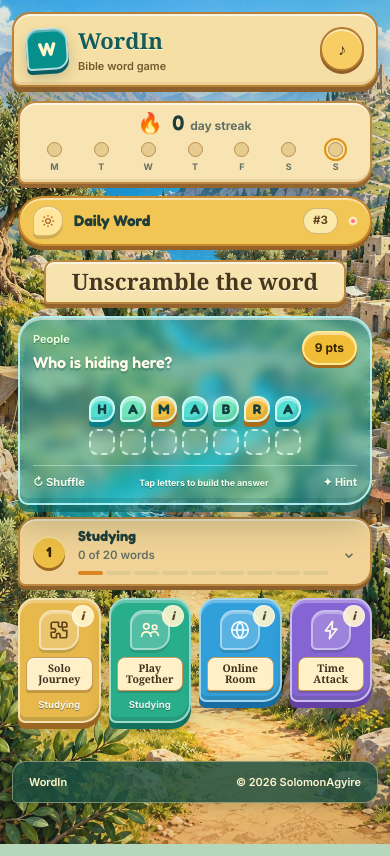
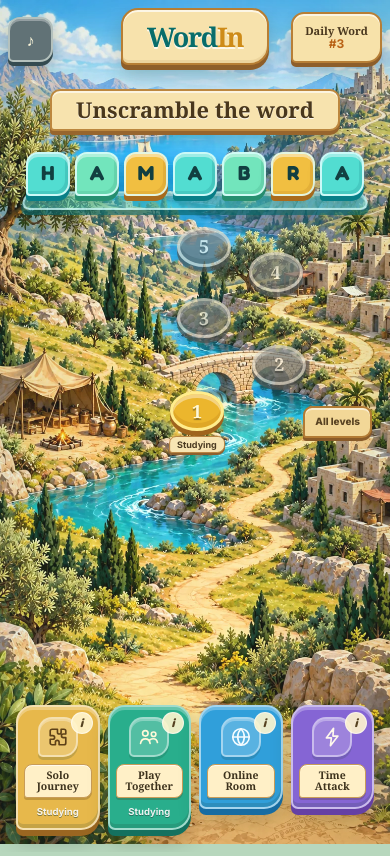
Before and after one commit to SolomonAgyire/FamGame, a Next.js app in the folder game/: page / in a window 390 px wide. Built offline with nearby package versions, Linux system fonts and the light colour scheme.

Commit message:
Match the home screen to the phone game concept

```diff
--- a/game/app/globals.css
+++ b/game/app/globals.css
@@ -1281,3 +1281,138 @@ footer {
 @media (prefers-reduced-motion: reduce) {
   .journey-world { background-attachment: scroll; }
 }
+
+/* ============================================================
+   Phone home screen — the world itself is the layout. There is
+   no dashboard card around the sample scramble: title, cubes,
+   level stones and mode buttons sit directly in the landscape.
+   ============================================================ */
+.app {
+  width: 100%; max-width: 520px; margin: 0 auto;
+  box-shadow: 0 0 45px rgba(13, 45, 35, .28);
+}
+.journey-world {
+  inset: 0 auto 0 50%; width: min(100vw, 520px); height: 100svh;
+  transform: translateX(-50%); background-position: center center;
+}
+
+.home-header {
+  position: relative; display: block; width: calc(100% - 16px); height: 76px;
+  max-width: 500px; margin: 8px auto 2px; padding: 0;
+  border: 0; border-radius: 0; background: transparent; box-shadow: none;
+  backdrop-filter: none; -webkit-backdrop-filter: none;
+}
+.home-header .header-actions { position: absolute; z-index: 2; left: 0; top: 9px; }
+.home-header .icon-button {
+  width: 45px; height: 45px; border-color: #b4c1bd; border-radius: 12px 12px 13px 5px;
+  background: #617276; color: #fff9dc; box-shadow: inset 0 2px 0 rgba(255,255,255,.32), 0 4px 0 #354b50, 0 8px 14px rgba(31,48,42,.24);
+}
+.home-brand {
+  position: absolute; z-index: 1; left: 50%; top: 0; width: 164px; min-height: 62px;
+  justify-content: center; padding: 7px 14px; transform: translateX(-50%);
+  border: 2px solid #b77e34; border-radius: 17px 17px 19px 7px;
+  background: #f7e2ac;
+  box-shadow: inset 0 2px 0 rgba(255,255,255,.7), inset 0 -3px 0 rgba(139,86,25,.1), 0 5px 0 #8e5e29, 0 11px 20px rgba(57,50,24,.22);
+}
+.home-brand strong {
+  font-size: 30px; line-height: 1; color: #086d6b; letter-spacing: -.05em;
+  text-shadow: 0 2px 0 rgba(255,255,255,.75);
+}
+.home-brand strong span { color: #ce8b18; }
+.home-daily-button {
+  position: absolute; z-index: 2; top: 4px; right: 0; display: flex; width: 98px; height: 54px;
+  flex-direction: column; align-items: center; justify-content: center; gap: 2px;
+  border: 2px solid #b77f37; border-radius: 13px 13px 15px 5px;
+  background: #f7e2aa; color: #49371e;
+  box-shadow: inset 0 2px 0 rgba(255,255,255,.68), 0 4px 0 #8d5e2b, 0 9px 16px rgba(56,48,24,.2);
+}
+.home-daily-button span { font-family: Georgia, 'Times New Roman', serif; font-size: 12px; font-weight: 700; line-height: 1; }
+.home-daily-button strong { color: #b96216; font-size: 12px; line-height: 1; }
+.home-daily-button:active { translate: 0 4px; box-shadow: inset 0 2px 0 rgba(255,255,255,.6); }
+
+.home-shell { min-height: calc(100svh - 86px); }
+.home-grid {
+  width: 100%; min-height: calc(100svh - 86px); max-width: 500px;
+  padding: 9px 16px max(14px, env(safe-area-inset-bottom)); gap: 12px;
+}
+.home-grid .hero-title {
+  margin: 0 auto; padding: 7px 24px; font-size: clamp(20px, 5.6vw, 25px);
+}
+
+.home-scramble {
+  position: relative; width: 100%; padding: 9px 0 19px; isolation: isolate;
+}
+.home-scramble::after {
+  content: ""; position: absolute; z-index: -1; left: 2%; right: 2%; bottom: 5px; height: 19px;
+  border: 2px solid rgba(213,255,255,.78); border-radius: 9px;
+  background: rgba(69, 218, 219, .52);
+  box-shadow: inset 0 3px 0 rgba(255,255,255,.38), 0 5px 0 rgba(7,103,108,.65), 0 10px 17px rgba(26,66,54,.2);
+  transform: perspective(120px) rotateX(12deg);
+}
+.home-scramble .tile-row { margin: 0; gap: 5px; align-items: flex-end; }
+.home-scramble .letter-tile {
+  width: clamp(38px, 11.3vw, 49px); font-size: clamp(18px, 5.2vw, 23px);
+}
+
+.ground-level-path {
+  position: relative; width: 100%; height: clamp(190px, 25svh, 225px); flex: none;
+}
+.ground-level-node {
+  position: absolute; display: grid; width: 58px; height: 43px; place-items: center;
+  border: 3px solid #ddd8c9; border-radius: 50%; padding: 0;
+  background: #777b78; color: #fffbed;
+  box-shadow: inset 0 4px 0 rgba(255,255,255,.28), inset 0 -5px 0 rgba(51,55,52,.28), 0 5px 0 #4d514e, 0 10px 15px rgba(36,51,40,.24);
+  font-family: Georgia, 'Times New Roman', serif; font-size: 20px; font-weight: 700;
+  text-shadow: 0 2px 1px rgba(38,42,39,.48);
+}
+.ground-level-node:disabled { cursor: default; opacity: .72; }
+.ground-level-node:not(:disabled):active { translate: 0 4px; box-shadow: inset 0 3px 0 rgba(255,255,255,.22), 0 1px 0 #4d514e; }
+.ground-level-node.selected {
+  border-color: #ffec8c; background: #ecb62d; color: #fff9d9;
+  box-shadow: inset 0 4px 0 rgba(255,255,255,.4), inset 0 -5px 0 rgba(153,86,11,.16), 0 5px 0 #9f641d, 0 0 18px rgba(255,212,54,.65);
+}
+.ground-level-node.cleared:not(.selected) { border-color: #c9efcd; background: #3ca779; box-shadow: inset 0 4px 0 rgba(255,255,255,.26), 0 5px 0 #226d50; }
+.ground-level-node small {
+  position: absolute; top: 45px; left: 50%; width: max-content; max-width: 100px; translate: -50% 0;
+  border: 1px solid #b88442; border-radius: 7px 7px 8px 3px; padding: 3px 7px;
+  background: #f7e5b3; color: #4b3b22; box-shadow: 0 2px 0 #8f612f;
+  font-family: var(--font-body); font-size: 9px; line-height: 1; text-shadow: none;
+}
+.ground-level-0 { left: 43%; bottom: 3%; }
+.ground-level-1 { left: 66%; bottom: 25%; }
+.ground-level-2 { left: 45%; bottom: 47%; }
+.ground-level-3 { left: 65%; bottom: 69%; }
+.ground-level-4 { left: 45%; top: 0; }
+.ground-level-more {
+  position: absolute; right: 2px; bottom: 0; min-height: 32px; padding: 0 10px;
+  border: 2px solid #b27b35; border-radius: 9px 9px 10px 3px;
+  background: #f2d797; color: #594322; box-shadow: inset 0 2px 0 rgba(255,255,255,.55), 0 3px 0 #895b29;
+  font-size: 10px; font-weight: 800;
+}
+.ground-level-more:active { translate: 0 3px; box-shadow: inset 0 2px 0 rgba(255,255,255,.5); }
+
+.home-grid .mode-grid { width: 100%; margin-top: auto; }
+
+@media (min-width: 521px) {
+  body { background: #19483b; }
+  .app { border-inline: 1px solid rgba(246,225,169,.2); }
+}
+
+@media (max-width: 390px) {
+  .home-header { height: 70px; }
+  .home-brand { width: 148px; min-height: 57px; }
+  .home-brand strong { font-size: 27px; }
+  .home-daily-button { width: 91px; height: 51px; }
+  .home-daily-button span { font-size: 11px; }
+  .home-shell, .home-grid { min-height: calc(100svh - 80px); }
+  .ground-level-node { width: 54px; height: 40px; font-size: 18px; }
+  .ground-level-node small { top: 42px; }
+}
+
+@media (max-width: 350px) {
+  .home-brand { width: 130px; }
+  .home-brand strong { font-size: 24px; }
+  .home-daily-button { width: 82px; }
+  .home-daily-button span { font-size: 10px; }
+  .ground-level-path { height: 180px; }
+}
--- a/game/components/GatherWordApp.tsx
+++ b/game/components/GatherWordApp.tsx
@@ -4,7 +4,6 @@ import { useCallback, useEffect, useMemo, useRef, useState, useSyncExternalStore
 import { advanceMatch, buildLevelQueue, createFreshRecipe, eligibleWords, getEntryById, getPuzzleEntry, nextPlayableLevelAbove, normalizeAnswer, playableLevelFrom, unplayableReason } from '@/lib/game-engine';
 import { duckMusic, playCorrect, playTap, playWrong, startMusic, stopMusic } from '@/lib/audio';
 import { showToast, subscribeToasts, type Toast } from '@/lib/toast';
-import { InstallPrompt } from '@/components/InstallPrompt';
 import type { Category, GameSettings, Level, MatchRecipe, PlayMode, PuzzleRecipe, RoomSettings, Team } from '@/lib/types';
 import { LEVEL_NAMES } from '@/lib/types';
 import { applyLetterHint, HINT_LABELS, hintsFor, type HintKind } from '@/lib/hints';
@@ -17,7 +16,7 @@ import { LevelBar } from '@/components/LevelBar';
 import { DifficultyBar, roomDifficultyLabel } from '@/components/DifficultyBar';
 import { Standings } from '@/components/Standings';
 import { shuffledOrder, TileBoard } from '@/components/TileBoard';
-import { DailyWord, StreakHeader, useHydrated } from '@/components/DailyWord';
+import { DailyWord, useHydrated } from '@/components/DailyWord';
 import { dailyPuzzleFor } from '@/lib/daily';
 
 function ToastHost() {
@@ -84,14 +83,21 @@ function GameIcon({ name }: { name: GameIconName }) {
   </svg>;
 }
 
-function Header({ onHome, sound, setSound }: { onHome: () => void; sound: boolean; setSound: (value: boolean) => void }) {
-  return <header className="app-header">
-    <button className="brand" type="button" onClick={onHome} aria-label="WordIn home"><span className="brand-mark">W</span><span><strong>WordIn</strong><small>Bible word game</small></span></button>
+function Header({ onHome, sound, setSound, homeMode = false, dailyNumber, dailyDone, onDaily }: { onHome: () => void; sound: boolean; setSound: (value: boolean) => void; homeMode?: boolean; dailyNumber?: number | null; dailyDone?: boolean; onDaily?: () => void }) {
+  return <header className={`app-header ${homeMode ? 'home-header' : ''}`}>
+    <button className={`brand ${homeMode ? 'home-brand' : ''}`} type="button" onClick={onHome} aria-label="WordIn home">
+      {!homeMode && <span className="brand-mark">W</span>}
+      <span><strong>Word<span>In</span></strong>{!homeMode && <small>Bible word game</small>}</span>
+    </button>
     <div className="header-actions"><button type="button" className="icon-button" onClick={() => setSound(!sound)} aria-label={`${sound ? 'Turn off' : 'Turn on'} sound`}>{sound ? '♪' : '♪̸'}</button></div>
+    {homeMode && <button type="button" className="home-daily-button" onClick={onDaily}>
+      <span>Daily Word</span>
+      <strong>{dailyDone ? '✓' : dailyNumber === null || dailyNumber === undefined ? '…' : `#${dailyNumber}`}</strong>
+    </button>}
   </header>;
 }
 
-function HomeScreen({ startAs, level, setLevel, blocked, dailyNumber, dailyDone }: { startAs: (mode: EntryMode) => void; level: Level; setLevel: (level: Level) => void; blocked: string | null; dailyNumber: number | null; dailyDone: boolean }) {
+function HomeScreen({ startAs, level, setLevel, blocked }: { startAs: (mode: EntryMode) => void; level: Level; setLevel: (level: Level) => void; blocked: string | null }) {
   const [expanded, setExpanded] = useState<EntryMode | null>(null);
   const modes = [
     { id: 'solo' as const, title: 'Solo Journey', tint: 'sky', detail: 'Play by yourself, at your own pace. The first four levels are untimed.' },
@@ -105,21 +111,9 @@ function HomeScreen({ startAs, level, setLevel, blocked, dailyNumber, dailyDone
   const stopped = Boolean(blocked);
   return <main className="home-shell">
     <section className="home-grid">
-      <StreakHeader />
-      {/* The Daily Word is the habit, so it sits directly under the streak it
-          feeds, above everything else, and is never gated by a level. */}
-      <div className="daily-bar">
-        <button type="button" onClick={() => startAs('daily')}>
-          <span className="mode-icon"><GameIcon name="daily" /></span>
-          <strong>Daily Word</strong>
-          {dailyNumber !== null && <span className="daily-bar-num">#{dailyNumber}</span>}
-          {dailyNumber !== null && !dailyDone && <i className="mode-dot" aria-label="Not played yet" />}
-        </button>
-      </div>
       <h1 className="hero-title">Unscramble the word</h1>
-      <InstallPrompt />
       <SamplePuzzle />
-      <LevelBar selected={level} onSelect={setLevel} />
+      <LevelBar selected={level} onSelect={setLevel} variant="ground" />
       {stopped && <p className="field-help warn" role="status">{blocked}</p>}
       {/* Each tile starts its mode on tap. A separate Start button below cost
           a row of its own and a second decision for something the tile had
@@ -142,12 +136,9 @@ function HomeScreen({ startAs, level, setLevel, blocked, dailyNumber, dailyDone
 }
 
 function SamplePuzzle() {
-  return <div className="sample-wrap"><div className="puzzle-card sample-card">
-    <div className="card-top"><div><p className="puzzle-kicker">People</p><h2>Who is hiding here?</h2></div><span className="points-pill">9 pts</span></div>
+  return <div className="sample-wrap home-scramble">
     <div className="tile-row" aria-label="Scrambled letters H A M A B R A">{'HAMABRA'.split('').map((letter, index) => <span className="letter-tile" key={`${letter}-${index}`}>{letter}</span>)}</div>
-    <div className="tile-row answer-row" aria-label="Empty answer slots">{Array.from({ length: 7 }, (_, index) => <span className="answer-slot" key={index} />)}</div>
-    <div className="sample-footer"><span>↻ Shuffle</span><small>Tap letters to build the answer</small><span>✦ Hint</span></div>
-  </div></div>;
+  </div>;
 }
 
 /** The category toggle grid, shared by solo/together's `SettingsPanel` and
@@ -1096,15 +1087,16 @@ export default function GatherWordApp() {
   const startLocal = () => { setLocalGameKey((value) => value + 1); setLocalMode(entryMode === 'solo' ? 'solo' : togetherMode); };
   const connect = (value: Credentials) => { setCredentials(value); sessionStorage.setItem('gatherword-room', JSON.stringify(value)); setScreen('online-lobby'); };
   const leave = () => { setCredentials(null); sessionStorage.removeItem('gatherword-room'); history.replaceState({}, '', window.location.pathname); setScreen('online-entry'); };
-  return <div className="app"><JourneyBackdrop /><Header onHome={home} sound={sound} setSound={setSound} />
+  const showingHome = !dailyActive && !timeAttackActive && !localMode && screen === 'home';
+  return <div className="app"><JourneyBackdrop /><Header onHome={home} sound={sound} setSound={setSound} homeMode={showingHome} dailyNumber={hydrated ? dailyKey.number : null} dailyDone={dailyDone} onDaily={() => startEntry('daily')} />
     {dailyActive ? <DailyWord sound={sound} onHome={home} />
     : timeAttackActive ? <TimeAttackGame key={localGameKey} categories={settings.categories} sound={sound} onHome={home} />
     : localMode ? <LocalGame key={localGameKey} mode={localMode} settings={settings} teams={teams} sound={sound} onHome={home} onChangeSet={() => { setLocalMode(null); setScreen('setup'); }} />
-    : screen === 'home' ? <HomeScreen startAs={startEntry} level={level} setLevel={setLevel} blocked={unplayableReason(settings)} dailyNumber={hydrated ? dailyKey.number : null} dailyDone={dailyDone} />
+    : screen === 'home' ? <HomeScreen startAs={startEntry} level={level} setLevel={setLevel} blocked={unplayableReason(settings)} />
     : screen === 'setup' ? <SetupScreen entryMode={entryMode} settings={settings} setSettings={setSettings} togetherMode={togetherMode} setTogetherMode={setTogetherMode} teams={teams} setTeams={setTeams} start={startLocal} back={home} soloLengthOverride={soloLengthOverride} setSoloLengthOverride={setSoloLengthOverride} />
     : screen === 'online-entry' ? <OnlineEntry onBack={home} onConnected={connect} initialCode={initialCode} />
     : credentials ? <OnlineRoom credentials={credentials} leave={leave} sound={sound} /> : null}
-    <footer><span>WordIn</span><span>© 2026 SolomonAgyire</span></footer>
+    {!showingHome && <footer><span>WordIn</span><span>© 2026 SolomonAgyire</span></footer>}
     <ToastHost />
   </div>;
 }
--- a/game/components/LevelBar.tsx
+++ b/game/components/LevelBar.tsx
@@ -12,7 +12,7 @@ const LEVELS: Level[] = [1, 2, 3, 4, 5, 6, 7, 8, 9];
  * control keeps the whole path visible as a nine-segment rail instead of
  * reducing it to a number in a dropdown. Expanded, it is the same list as
  * before -- it just no longer costs most of the home screen to show. */
-export function LevelBar({ selected, onSelect }: { selected: Level; onSelect: (level: Level) => void }) {
+export function LevelBar({ selected, onSelect, variant = 'bar' }: { selected: Level; onSelect: (level: Level) => void; variant?: 'bar' | 'ground' }) {
   const record = useSyncExternalStore(subscribeProgress, getProgressSnapshot, getProgressServerSnapshot);
   const [open, setOpen] = useState(false);
   const triggerRef = useRef<HTMLButtonElement>(null);
@@ -38,6 +38,49 @@ export function LevelBar({ selected, onSelect }: { selected: Level; onSelect: (l
   }, [open, close]);
 
   const pick = (level: Level) => { onSelect(level); close(); };
+
+  const windowStart = Math.max(1, Math.min(5, selected - 2));
+  const visibleLevels = LEVELS.slice(windowStart - 1, windowStart + 4);
+
+  const sheet = open && <div className="sheet-backdrop" onClick={close}>
+    <div
+      className="sheet"
+      role="dialog"
+      aria-modal="true"
+      aria-label="Choose your level"
+      onClick={(event) => event.stopPropagation()}
+    >
+      <div className="sheet-grip" aria-hidden="true" />
+      <div className="sheet-head">
+        <h2>Your journey</h2>
+        <button type="button" className="sheet-close" onClick={close} aria-label="Close">×</button>
+      </div>
+      <div className="sheet-body">
+        <LevelPath selected={selected} onSelect={pick} />
+      </div>
+    </div>
+  </div>;
+
+  if (variant === 'ground') return <>
+    <nav className="ground-level-path" aria-label="Journey levels">
+      {visibleLevels.map((level, index) => {
+        const each = levelStatus(record, level);
+        return <button
+          key={level}
+          type="button"
+          className={`ground-level-node ground-level-${index} ${level === selected ? 'selected' : ''} ${each.cleared ? 'cleared' : ''}`}
+          disabled={!each.unlocked}
+          onClick={() => onSelect(level)}
+          aria-label={`${each.name}, level ${level}${level === selected ? ', selected' : ''}${each.unlocked ? '' : ', locked'}`}
+        >
+          <span>{each.cleared ? '✓' : level}</span>
+          {level === selected && <small>{each.name}</small>}
+        </button>;
+      })}
+      <button ref={triggerRef} type="button" className="ground-level-more" aria-expanded={open} aria-haspopup="dialog" onClick={() => setOpen(true)}>All levels</button>
+    </nav>
+    {sheet}
+  </>;
 
   return <>
     <button
@@ -68,23 +111,6 @@ export function LevelBar({ selected, onSelect }: { selected: Level; onSelect: (l
       <span className="sr-only">Change level. Currently {status.name}, level {selected} of 9.</span>
     </button>
 
-    {open && <div className="sheet-backdrop" onClick={close}>
-      <div
-        className="sheet"
-        role="dialog"
-        aria-modal="true"
-        aria-label="Choose your level"
-        onClick={(event) => event.stopPropagation()}
-      >
-        <div className="sheet-grip" aria-hidden="true" />
-        <div className="sheet-head">
-          <h2>Your journey</h2>
-          <button type="button" className="sheet-close" onClick={close} aria-label="Close">×</button>
-        </div>
-        <div className="sheet-body">
-          <LevelPath selected={selected} onSelect={pick} />
-        </div>
-      </div>
-    </div>}
+    {sheet}
   </>;
 }
```
